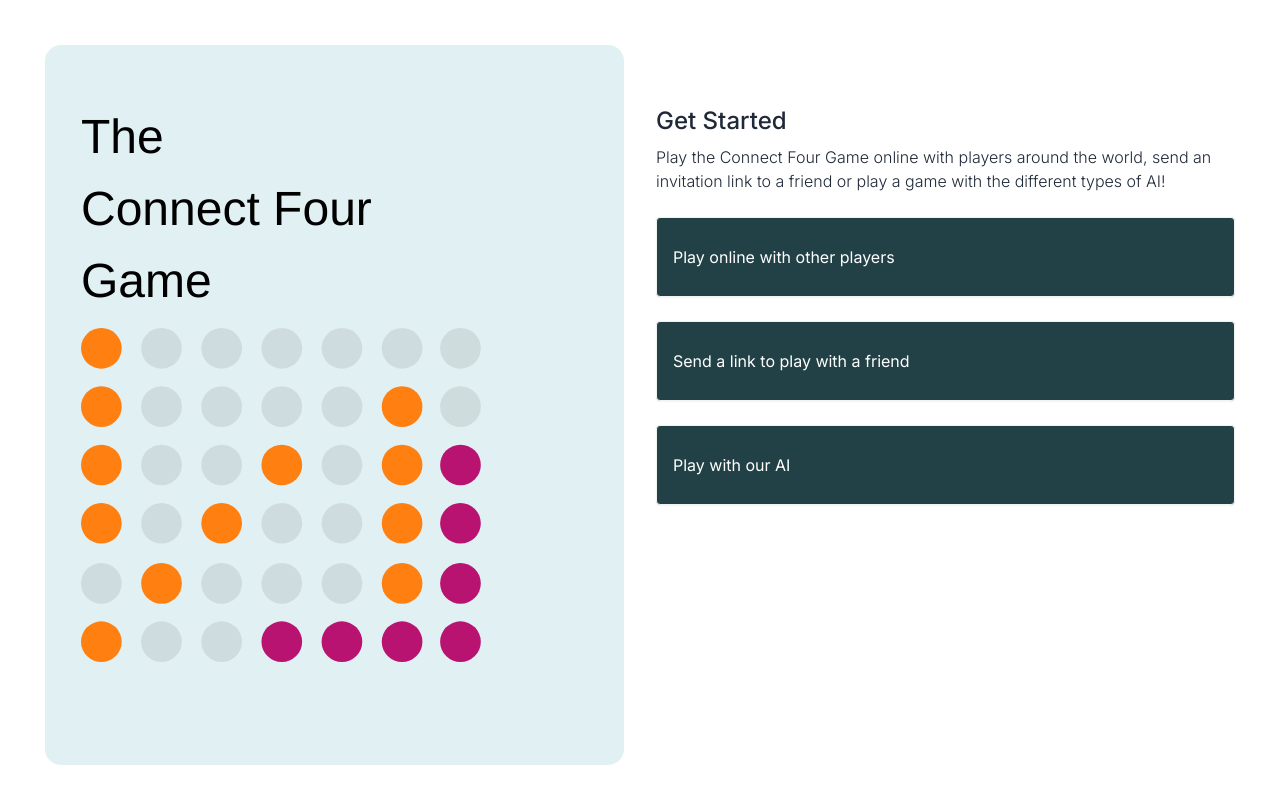
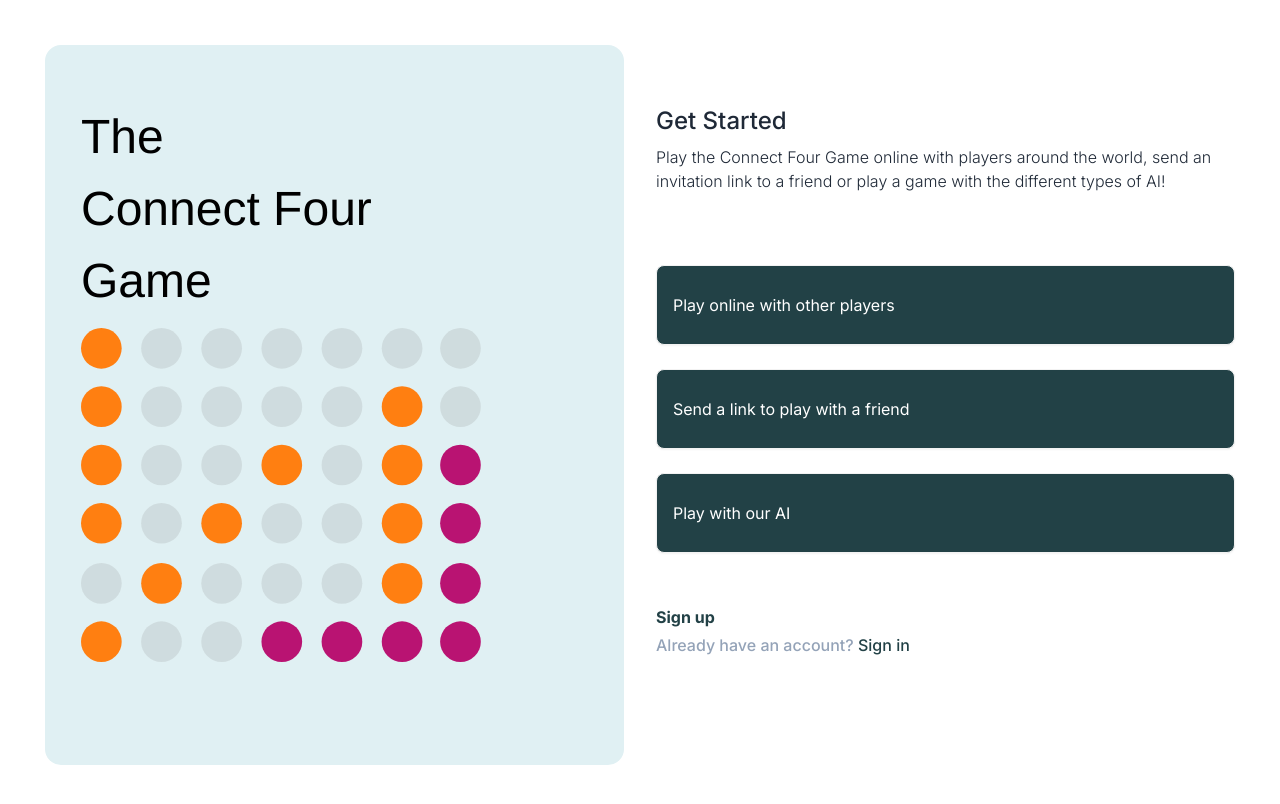
Before and after one commit to feaad/Connect-Four-Game, a Next.js app: page / in a window 1280 px wide. Shown: the top 804 px of the page. Built offline with nearby package versions, Linux system fonts and the light colour scheme.

Commit message:
Homepage completed

```diff
--- a/app/page.tsx
+++ b/app/page.tsx
@@ -19,8 +19,23 @@ export default function Home() {
             different types of AI!
           </p>
           <br />
+          <br />
+          <br />
           <div>
             <Buttons />
+          </div>
+          <br />
+          <div className="text-btn-colour link-hover link font-bold leading-loose">
+            <a href="/sign-up">Sign up</a>
+          </div>
+          <div className="link-hover link font-medium">
+            <a className="font-medium text-slate-400" href="/sign-up">
+              Already have an account?
+            </a>
+            <a className="text-btn-colour font-medium" href="/sign-up">
+              {" "}
+              Sign in
+            </a>
           </div>
         </div>
       </div>
--- a/components/Buttons.tsx
+++ b/components/Buttons.tsx
@@ -11,8 +11,8 @@ const Buttons = () => {
       <div>
         {buttons.map((button, index) => (
           <button
-            key={index}
-            className="bg-btn-colour btn btn-block mb-6 h-20 justify-start rounded font-normal text-white text-base"
+            key={button.link}
+            className="bg-btn-colour hover:bg-btn-colour-hover btn btn-block mb-6 h-20 justify-start rounded-lg text-base font-normal text-white"
           >
             {button.label}
           </button>
--- a/tailwind.config.ts
+++ b/tailwind.config.ts
@@ -18,7 +18,8 @@ const config: Config = {
       },
       colors: {
         bgc: "#E0F0F3",
-        "btn-colour": "#224146"
+        "btn-colour": "#224146",
+        "btn-colour-hover": "#1E8190"
       }
     },
   },
```
